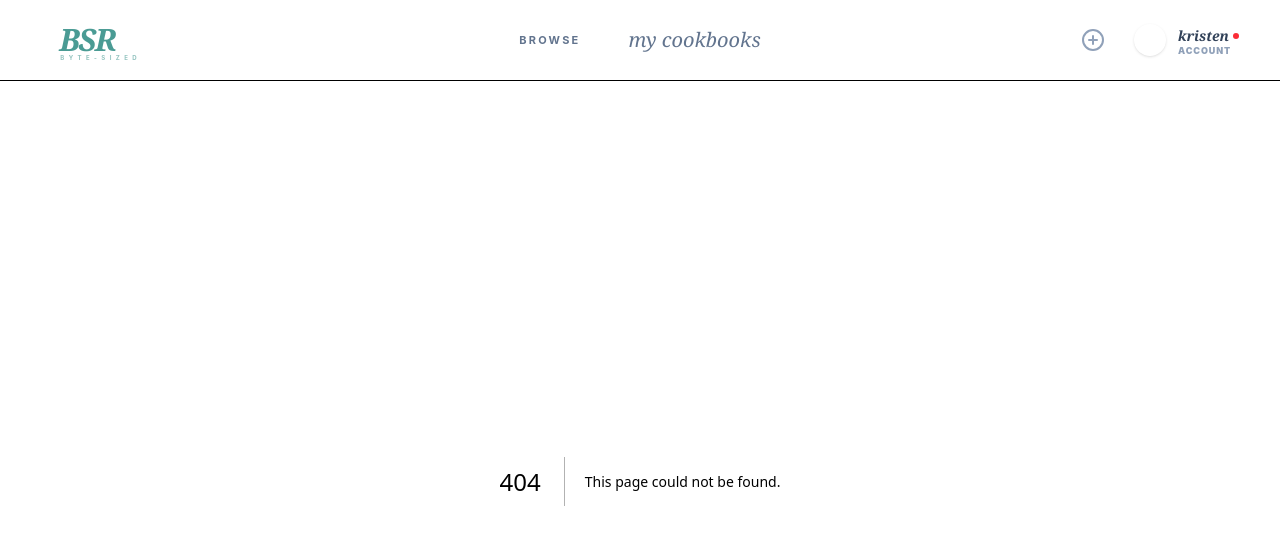
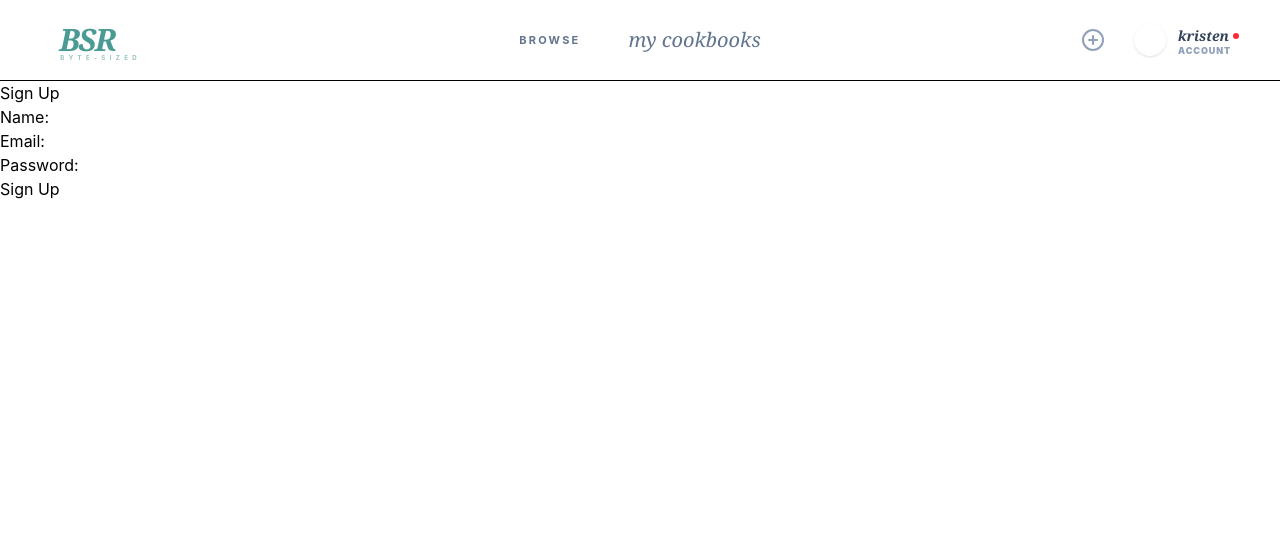
Before and after one commit to rth227/cse264final-bytesizedrecipies, a Next.js app: page /signup in a window 1280 px wide. Before the commit this address had no page. Shown: the top 544 px of the page. Built offline with nearby package versions, Linux system fonts and the light colour scheme.

Commit message:
signup pages

```diff
--- /dev/null
+++ b/app/signup/page.tsx
@@ -0,0 +1,59 @@
+// sign up page
+// UI NEEDS TO BE REDONE
+
+'use client';
+
+import { useState } from 'react';
+import { useRouter } from 'next/navigation';
+
+export default function SignupPage() {
+  const [name, setName] = useState('');
+  const [email, setEmail] = useState('');
+  const [password, setPassword] = useState('');
+  const [error, setError] = useState('');
+  const router = useRouter();
+
+  async function handleSubmit(e: React.FormEvent) {
+    e.preventDefault();
+    setError('');
+
+    // signup info to api
+    const res = await fetch('/api/signup', {
+      method: 'POST',
+      headers: { 'Content-Type': 'application/json' },
+      body: JSON.stringify({ name, email, password }),
+    });
+
+    const data = await res.json();
+
+    if (!res.ok) {
+      setError(data.error || 'something went wrong');
+      return;
+    }
+
+    // if signup worked, send them to login page
+    router.push('/login');
+  }
+
+  return (
+    <div>
+      <h1>Sign Up</h1>
+      <form onSubmit={handleSubmit}>
+        <div>
+          <label>Name:</label>
+          <input type="text" value={name} onChange={(e) => setName(e.target.value)} />
+        </div>
+        <div>
+          <label>Email:</label>
+          <input type="email" value={email} onChange={(e) => setEmail(e.target.value)} required/>
+        </div>
+        <div>
+          <label>Password:</label>
+          <input type="password" value={password} onChange={(e) => setPassword(e.target.value)} required />
+        </div>
+        <button type="submit">Sign Up</button>
+        {error && <p style={{ color: 'red' }}>{error}</p>}
+      </form>
+    </div>
+  );
+}
```
